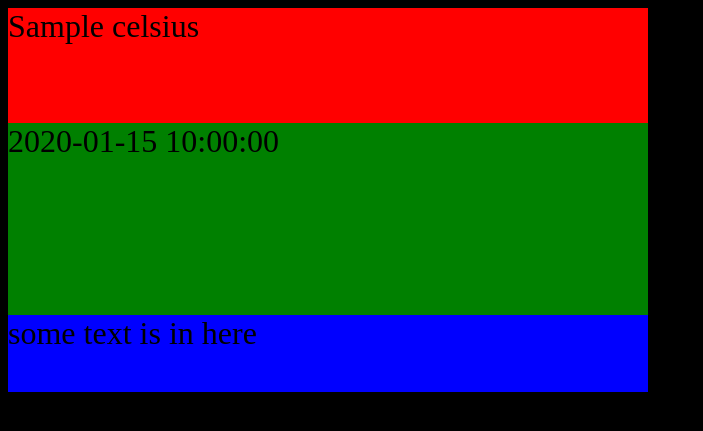
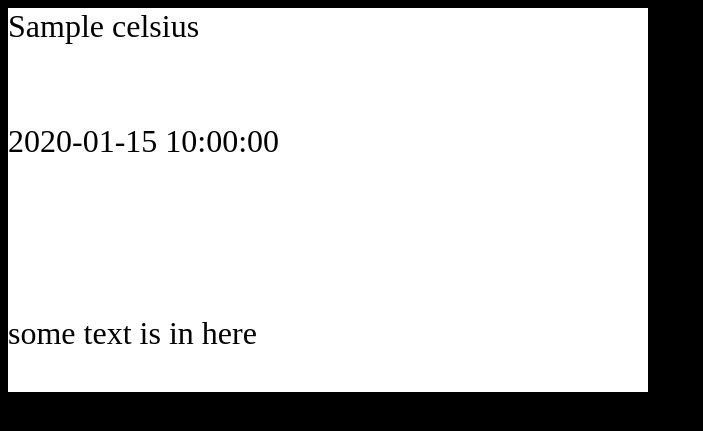
Before and after one commit to jannikdev/infodisplay-awesomeness, a Flask app: template server/templates/index.html in a window 1280 px wide. Shown: the top 431 px of the page, without its empty margins (0-703 px from the left). Run offline with Flask 2, Linux system fonts and the light colour scheme; the template is opened without the code that fills it: most values are stand-ins (such as "Sample title", 1, 10 or a date in 2020); parts of the project's set-up code (start-up, migrations or seed data) failed here and were passed over.

Commit message:
changes to colors

```diff
--- a/server/static/css/index.css
+++ b/server/static/css/index.css
@@ -1,5 +1,6 @@
 body {
     background-color: black;
+    /* margin: 0px; */
 }
 .epaper{
     width: 640px;
@@ -9,18 +10,18 @@ body {
 .top {
     height: 30%;
     width: 100%;
-    background-color: red;
+    background-color: white;
     font-size: 200%;
 }
 .middle {
     height: 50%;
     width: 100%;
-    background-color: green;
+    background-color: white;
     font-size: 200%;
 }
 .bottom {
     height: 20%;
     width: 100%;
-    background-color: blue;
+    background-color: white;
     font-size: 200%;
 }
```
